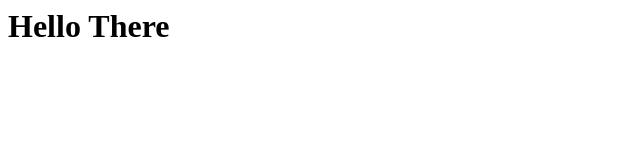
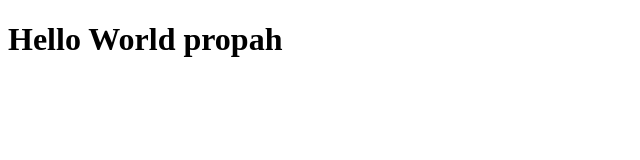
Before and after one commit to Olliebooth2001/helloWorld, a plain HTML site: page index.HTML in a window 1280 px wide. Shown: the whole page, without its empty margins (0-640 px from the left). Drawn offline with Linux system fonts and the light colour scheme.

Commit message:
add better html

```diff
--- a/index.HTML
+++ b/index.HTML
@@ -1,3 +1,12 @@
-<html>
-<h1>Hello There</h1>
-<html>
+<!DOCTYPE html>
+<html lang="en">
+<head>
+    <meta charset="UTF-8">
+    <meta name="viewport" content="width=device-width, initial-scale=1.0">
+    <title>Document</title>
+</head>
+<body>
+    <h1>Hello World propah</h1>
+
+</body>
+</html>
```
